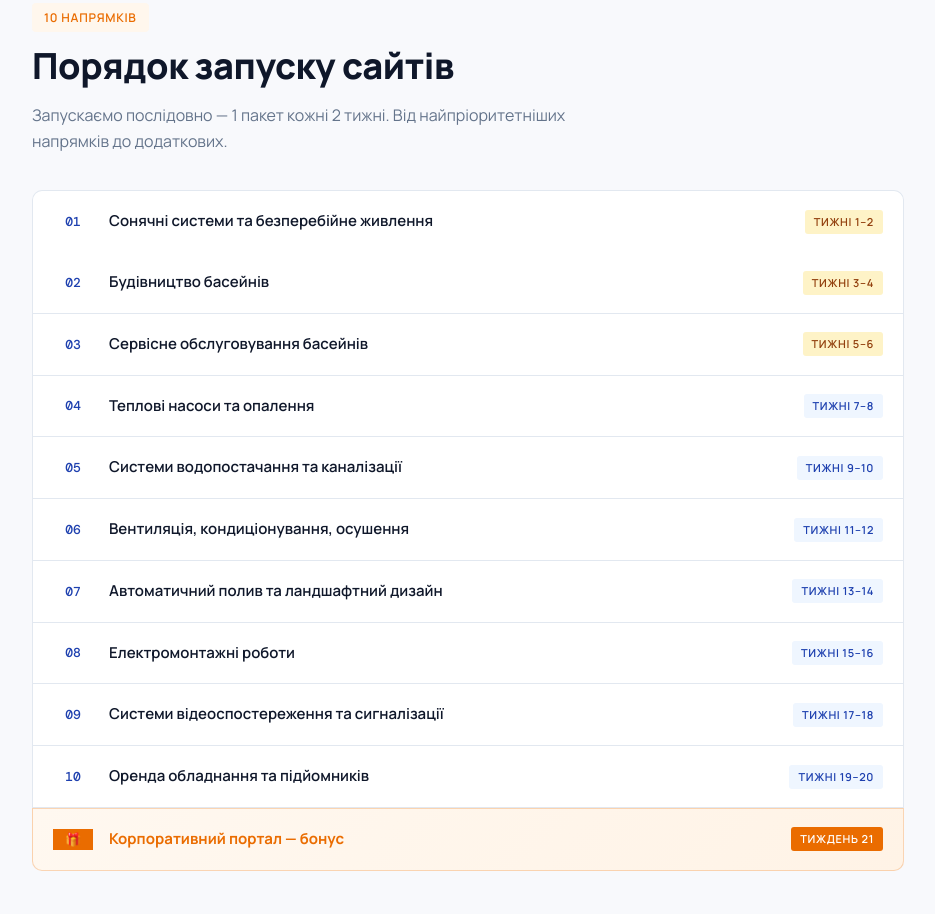
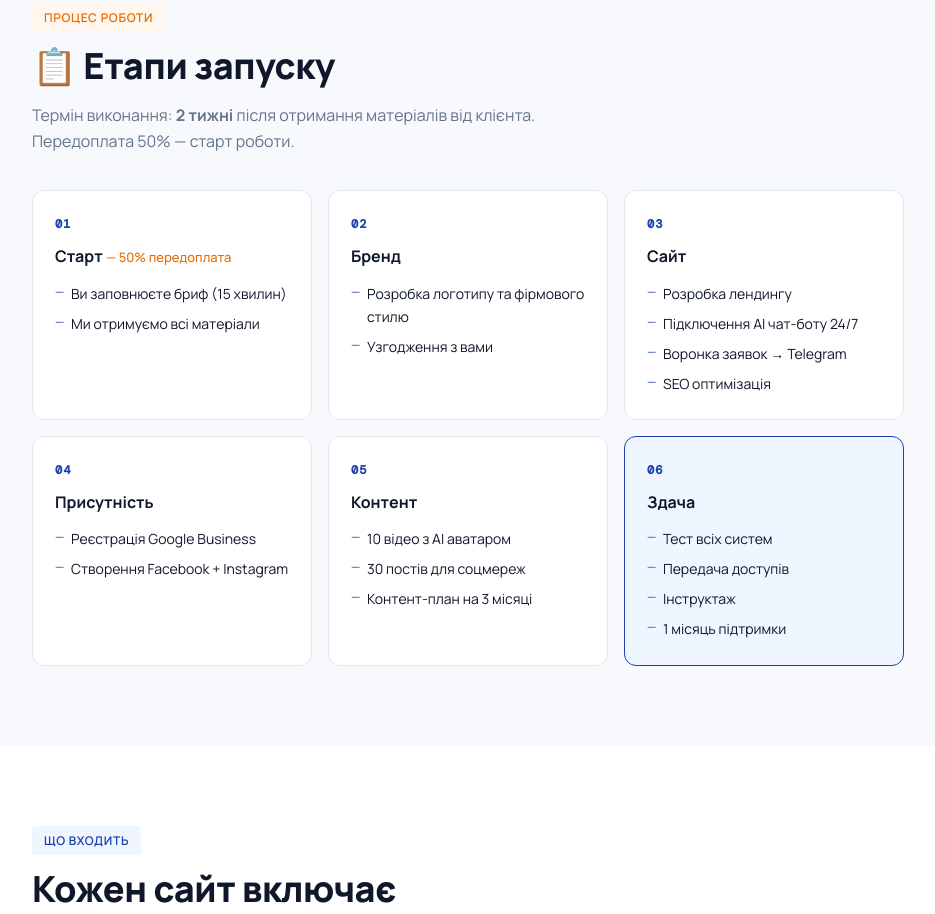
Before and after one commit to tishinatyt/proposal-construction, a plain HTML site: page index.html in a window 1280 px wide. Shown: the part 1740-2654 px from the top of the page, without its empty margins (172-1107 px from the left). Drawn offline with nearby package versions, Linux system fonts and the light colour scheme.

Commit message:
Replace launch timeline with 6-stage process (no dates)

```diff
--- a/index.html
+++ b/index.html
@@ -182,29 +182,35 @@
     .concept-title { font-size: 16px; font-weight: 700; margin-bottom: 8px; }
     .concept-text { font-size: 14px; color: var(--muted); line-height: 1.6; }
 
-    /* ── SITES LIST ── */
-    .sites-list { display: flex; flex-direction: column; gap: 0; margin-top: 36px; }
-    .site-row {
-      display: grid; grid-template-columns: 40px 1fr auto;
-      gap: 16px; align-items: center;
-      padding: 18px 20px; border-bottom: 1px solid var(--border);
-      background: var(--white); transition: background .18s;
+    /* ── STAGES GRID ── */
+    .stages-grid {
+      display: grid; grid-template-columns: repeat(auto-fit, minmax(260px, 1fr));
+      gap: 16px; margin-top: 36px;
     }
-    .site-row:first-child { border-radius: 10px 10px 0 0; border: 1px solid var(--border); border-bottom: none; }
-    .site-row:last-child  { border-radius: 0 0 10px 10px; border: 1px solid var(--border); border-top: none; }
-    .site-row:not(:first-child):not(:last-child) { border-left: 1px solid var(--border); border-right: 1px solid var(--border); }
-    .site-row:hover { background: var(--blue-lt); }
-    .site-num {
-      font-family: 'DM Mono', monospace; font-size: 13px;
-      color: var(--blue); font-weight: 500; text-align: center;
+    .stage-card {
+      background: var(--white); border: 1px solid var(--border);
+      border-radius: 12px; padding: 24px 22px;
+      transition: box-shadow .18s, transform .18s;
     }
-    .site-name { font-size: 15px; font-weight: 600; }
-    .site-tag {
-      font-size: 11px; font-weight: 600; letter-spacing: .06em;
-      text-transform: uppercase; padding: 3px 9px; border-radius: 3px;
-      background: var(--blue-lt); color: var(--blue); white-space: nowrap;
+    .stage-card:hover { box-shadow: 0 4px 20px rgba(30,64,175,.08); transform: translateY(-2px); }
+    .stage-card--final { border-color: var(--blue); background: var(--blue-lt); }
+    .stage-num {
+      font-family: 'DM Mono', monospace; font-size: 12px; font-weight: 600;
+      color: var(--blue); letter-spacing: .08em; margin-bottom: 8px;
     }
-    .site-tag.priority { background: #fef3c7; color: #92400e; }
+    .stage-title {
+      font-size: 16px; font-weight: 700; color: var(--dark); margin-bottom: 12px;
+    }
+    .stage-note { font-size: 13px; font-weight: 500; color: var(--orange); }
+    .stage-list {
+      list-style: none; padding: 0; margin: 0; display: flex; flex-direction: column; gap: 7px;
+    }
+    .stage-list li {
+      font-size: 14px; color: var(--mid); padding-left: 16px; position: relative;
+    }
+    .stage-list li::before {
+      content: '—'; position: absolute; left: 0; color: var(--blue); font-size: 12px;
+    }
 
     /* ── DELIVERABLES ── */
     .deliverables-grid {
@@ -489,67 +495,63 @@
 <!-- SITES LIST -->
 <section id="sites">
   <div class="container">
-    <div class="sec-label reveal"><span class="badge badge-orange">10 напрямків</span></div>
-    <h2 class="sec-title reveal reveal-d1">Порядок запуску сайтів</h2>
-    <p class="sec-sub reveal reveal-d1">Запускаємо послідовно — 1 пакет кожні 2 тижні. Від найпріоритетніших напрямків до додаткових.</p>
+    <div class="sec-label reveal"><span class="badge badge-orange">Процес роботи</span></div>
+    <h2 class="sec-title reveal reveal-d1">📋 Етапи запуску</h2>
+    <p class="sec-sub reveal reveal-d1">Термін виконання: <strong>2 тижні</strong> після отримання матеріалів від клієнта. Передоплата 50% — старт роботи.</p>
 
-    <div class="sites-list reveal">
-      <div class="site-row">
-        <span class="site-num">01</span>
-        <div>
-          <div class="site-name">Сонячні системи та безперебійне живлення</div>
-        </div>
-        <span class="site-tag priority">Тижні 1–2</span>
+    <div class="stages-grid reveal">
+      <div class="stage-card">
+        <div class="stage-num">01</div>
+        <div class="stage-title">Старт <span class="stage-note">— 50% передоплата</span></div>
+        <ul class="stage-list">
+          <li>Ви заповнюєте бриф (15 хвилин)</li>
+          <li>Ми отримуємо всі матеріали</li>
+        </ul>
       </div>
-      <div class="site-row">
-        <span class="site-num">02</span>
-        <div><div class="site-name">Будівництво басейнів</div></div>
-        <span class="site-tag priority">Тижні 3–4</span>
+      <div class="stage-card">
+        <div class="stage-num">02</div>
+        <div class="stage-title">Бренд</div>
+        <ul class="stage-list">
+          <li>Розробка логотипу та фірмового стилю</li>
+          <li>Узгодження з вами</li>
+        </ul>
       </div>
-      <div class="site-row">
-        <span class="site-num">03</span>
-        <div><div class="site-name">Сервісне обслуговування басейнів</div></div>
-        <span class="site-tag priority">Тижні 5–6</span>
+      <div class="stage-card">
+        <div class="stage-num">03</div>
+        <div class="stage-title">Сайт</div>
+        <ul class="stage-list">
+          <li>Розробка лендингу</li>
+          <li>Підключення AI чат-боту 24/7</li>
+          <li>Воронка заявок → Telegram</li>
+          <li>SEO оптимізація</li>
+        </ul>
       </div>
-      <div class="site-row">
-        <span class="site-num">04</span>
-        <div><div class="site-name">Теплові насоси та опалення</div></div>
-        <span class="site-tag">Тижні 7–8</span>
+      <div class="stage-card">
+        <div class="stage-num">04</div>
+        <div class="stage-title">Присутність</div>
+        <ul class="stage-list">
+          <li>Реєстрація Google Business</li>
+          <li>Створення Facebook + Instagram</li>
+        </ul>
       </div>
-      <div class="site-row">
-        <span class="site-num">05</span>
-        <div><div class="site-name">Системи водопостачання та каналізації</div></div>
-        <span class="site-tag">Тижні 9–10</span>
+      <div class="stage-card">
+        <div class="stage-num">05</div>
+        <div class="stage-title">Контент</div>
+        <ul class="stage-list">
+          <li>10 відео з AI аватаром</li>
+          <li>30 постів для соцмереж</li>
+          <li>Контент-план на 3 місяці</li>
+        </ul>
       </div>
-      <div class="site-row">
-        <span class="site-num">06</span>
-        <div><div class="site-name">Вентиляція, кондиціонування, осушення</div></div>
-        <span class="site-tag">Тижні 11–12</span>
-      </div>
-      <div class="site-row">
-        <span class="site-num">07</span>
-        <div><div class="site-name">Автоматичний полив та ландшафтний дизайн</div></div>
-        <span class="site-tag">Тижні 13–14</span>
-      </div>
-      <div class="site-row">
-        <span class="site-num">08</span>
-        <div><div class="site-name">Електромонтажні роботи</div></div>
-        <span class="site-tag">Тижні 15–16</span>
-      </div>
-      <div class="site-row">
-        <span class="site-num">09</span>
-        <div><div class="site-name">Системи відеоспостереження та сигналізації</div></div>
-        <span class="site-tag">Тижні 17–18</span>
-      </div>
-      <div class="site-row">
-        <span class="site-num">10</span>
-        <div><div class="site-name">Оренда обладнання та підйомників</div></div>
-        <span class="site-tag">Тижні 19–20</span>
-      </div>
-      <div class="site-row" style="background:linear-gradient(135deg,#fff8f0,#fff3e6);border:1px solid rgba(234,108,0,.25);">
-        <span class="site-num" style="background:var(--orange);color:#fff;">🎁</span>
-        <div><div class="site-name" style="color:var(--orange);font-weight:700;">Корпоративний портал — бонус</div></div>
-        <span class="site-tag" style="background:var(--orange);color:#fff;border-color:var(--orange);">Тиждень 21</span>
+      <div class="stage-card stage-card--final">
+        <div class="stage-num">06</div>
+        <div class="stage-title">Здача</div>
+        <ul class="stage-list">
+          <li>Тест всіх систем</li>
+          <li>Передача доступів</li>
+          <li>Інструктаж</li>
+          <li>1 місяць підтримки</li>
+        </ul>
       </div>
     </div>
   </div>
```
